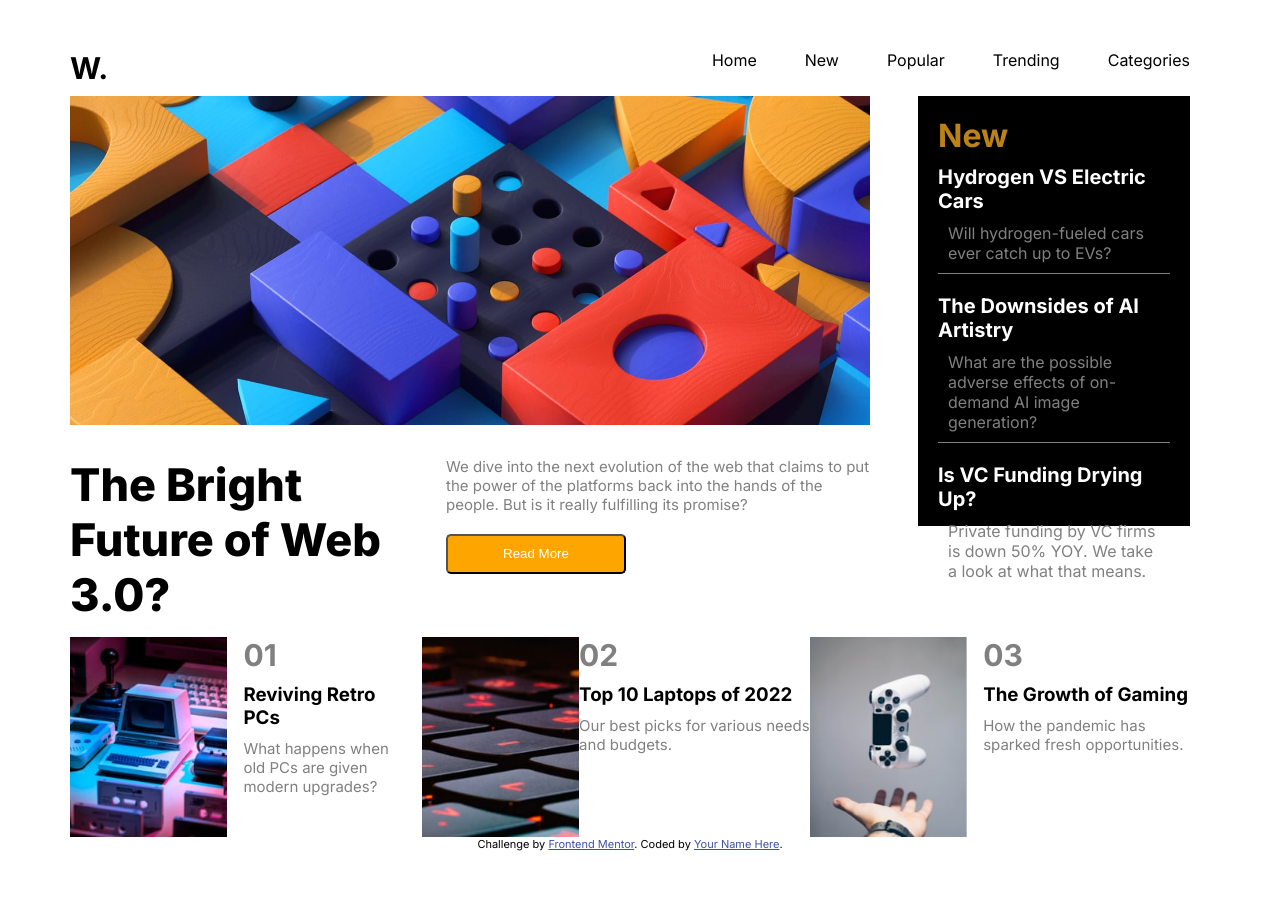
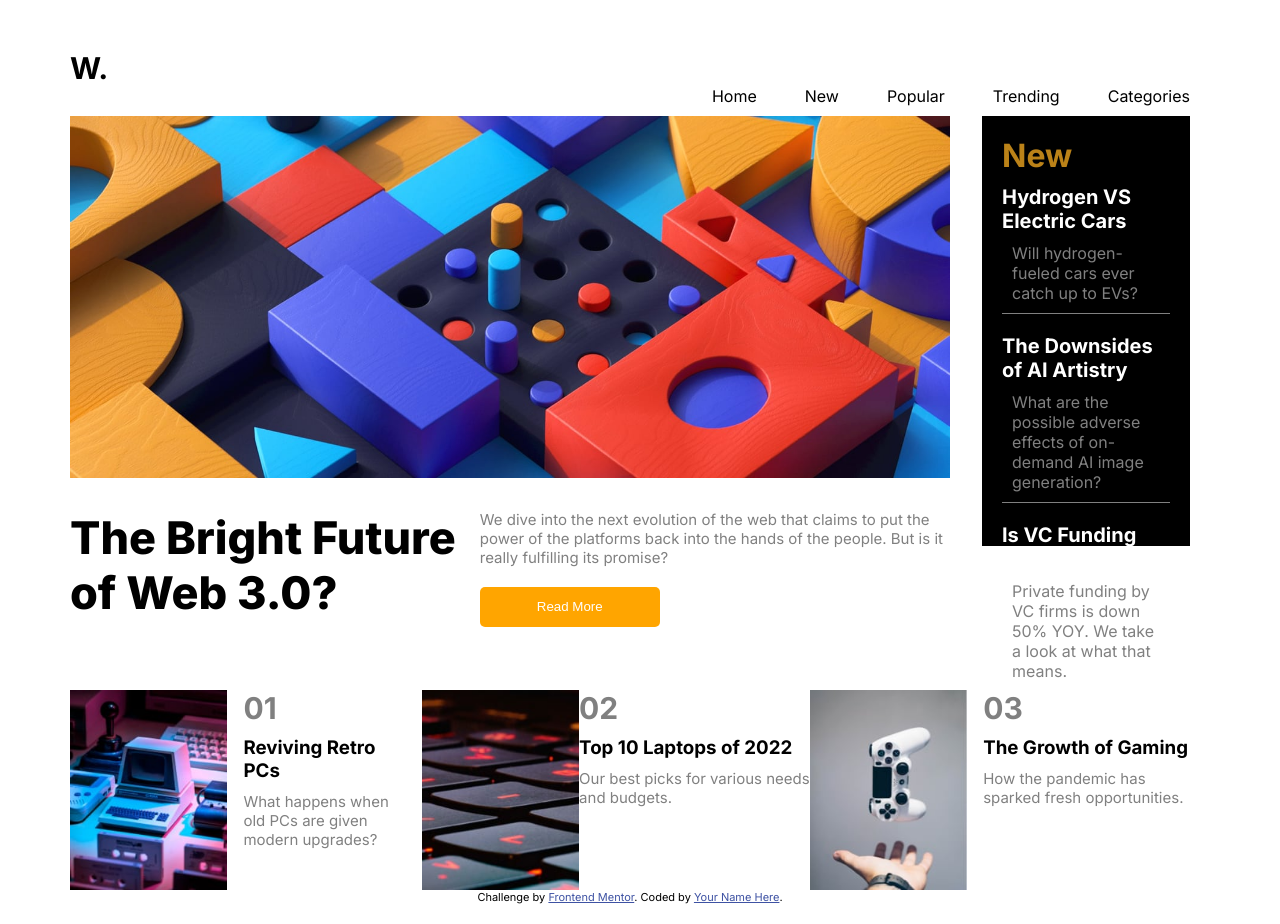
Before and after one commit to leahmbuthia/Flex, a plain HTML site: page news-homepage-main/index.html in a window 1280 px wide. Before the commit the page ends 871 px from the top, so only its background shows below. Drawn offline with Linux system fonts and the light colour scheme.

Commit message:
second commit

```diff
--- a/news-homepage-main/styles.css
+++ b/news-homepage-main/styles.css
@@ -13,7 +13,7 @@ body{
     flex-direction: column;
 }
 .header{
-    display: flex;
+    display: block;
     justify-content: space-between;
     gap: 3em;
 }
@@ -34,19 +34,19 @@ ul{
 }
 .nav{
     display: flex;
-    gap: 3em;
+    gap: 2em;
     padding-top: 10px;
 }
 
 .second>img{
     height: 70%;
-    width: 100vh;
+    width: 110vh;
 }
 .second{
     display: flex;
     flex-direction: column;
     height: 25% ;
-    width: 100vh;
+    width: 130vh;
     gap: 2em;
 }
 .second-items{
@@ -71,10 +71,12 @@ ul{
     width: 180px;
     height: 40px;
     border-radius: 5px;
+    border: none;
 }
 .items{
     display: flex;
     gap: 1em;
+    justify-content: space-between;
     /* flex-direction: column; */
 
 }
@@ -145,7 +147,10 @@ ul{
 .item3{
     display: flex;
     gap: 1em;
+    display: flex;
+    justify-content: flex-end;
 }
+
 .item3>img{
     height: 200px;
 }
```
